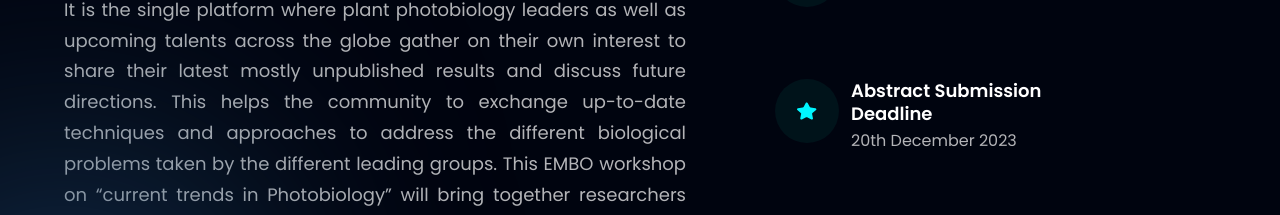
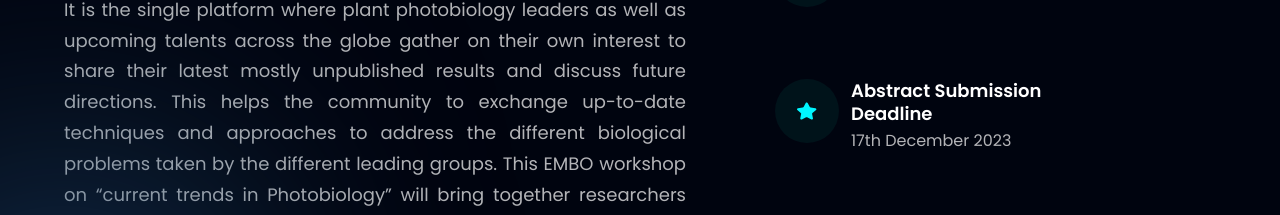
Before and after one commit to prathamdupare/workshop, a React (Vite) app: page / in a window 1280 px wide. Shown: the part 1298-1513 px from the top of the page. Built offline with nearby package versions, Linux system fonts and the light colour scheme.

Commit message:
fixed date

```diff
--- a/src/constants/index.js
+++ b/src/constants/index.js
@@ -81,7 +81,7 @@ export const features = [
     id: "deadline-3",
     icon: star,
     title: "Abstract Submission Deadline",
-    content: "20th December 2023",
+    content: "17th December 2023",
   },
 ];
 
```
